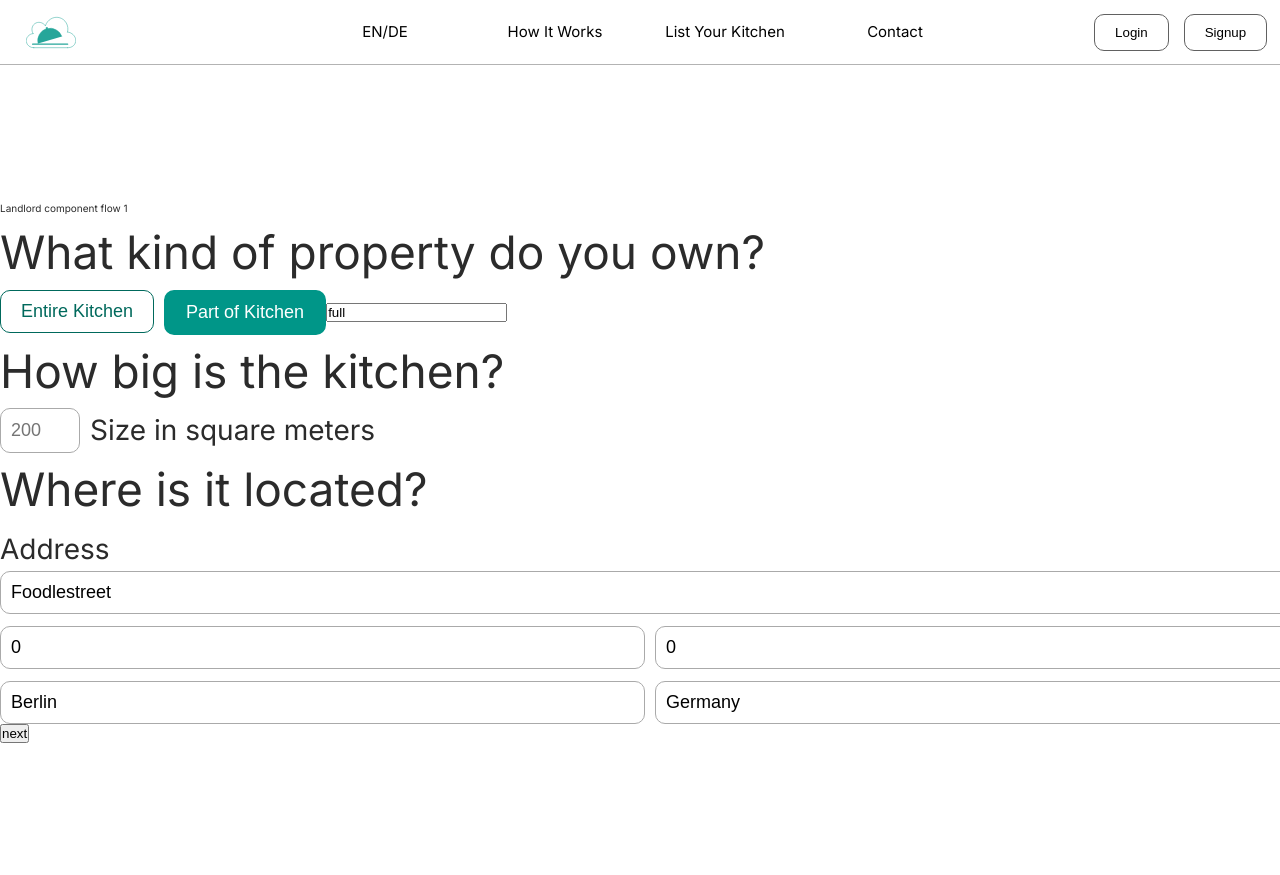
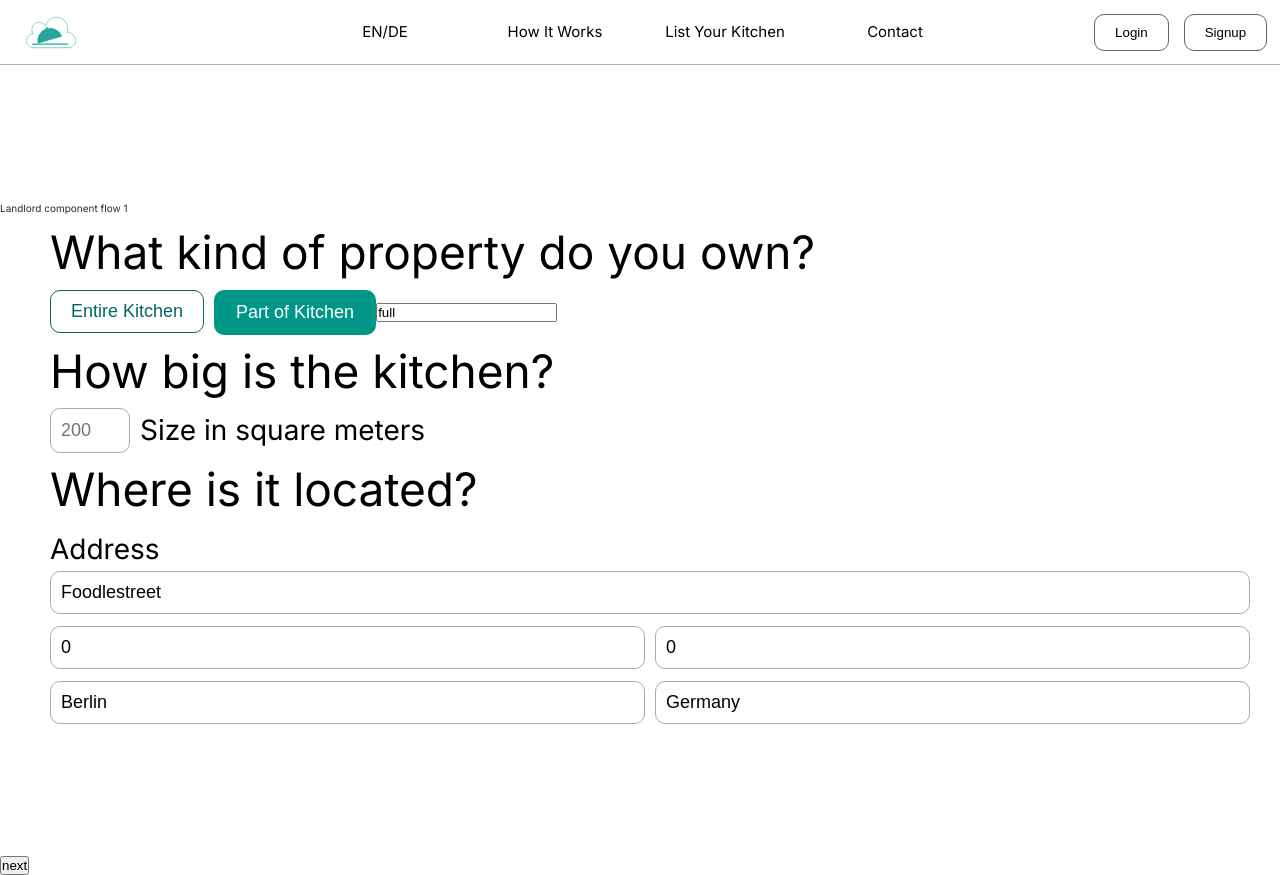
Before and after one commit to FoodleBerlin/foodle, a Next.js app: page /create in a window 1280 px wide. Before the commit the page ends 800 px from the top, so only its background shows below. Built offline with nearby package versions, Linux system fonts and the light colour scheme.

Commit message:
style: added surrounding div for step1 and step2

```diff
--- a/components/Layout/wizard/Wizard.module.scss
+++ b/components/Layout/wizard/Wizard.module.scss
@@ -10,6 +10,15 @@
 }
 
 .step1 {
+  width: 100%;
+  padding: 0 5rem;
+  color: black;
+  background-color: white;
+  justify-content: center;
+  align-items: center;
+
+  height: 80vh;
+  width: 100%;
   &__buttonWrapper {
     display: inline-flex;
     flex-wrap: wrap;
@@ -91,3 +100,18 @@
     }
   }
 }
+
+.step2 {
+  width: 100%;
+  padding: 0 5rem;
+  color: black;
+  background-color: white;
+  justify-content: center;
+  align-items: center;
+
+  height: 80vh;
+  width: 100%;
+  &__textArea {
+    width: 100%;
+  }
+}
```
